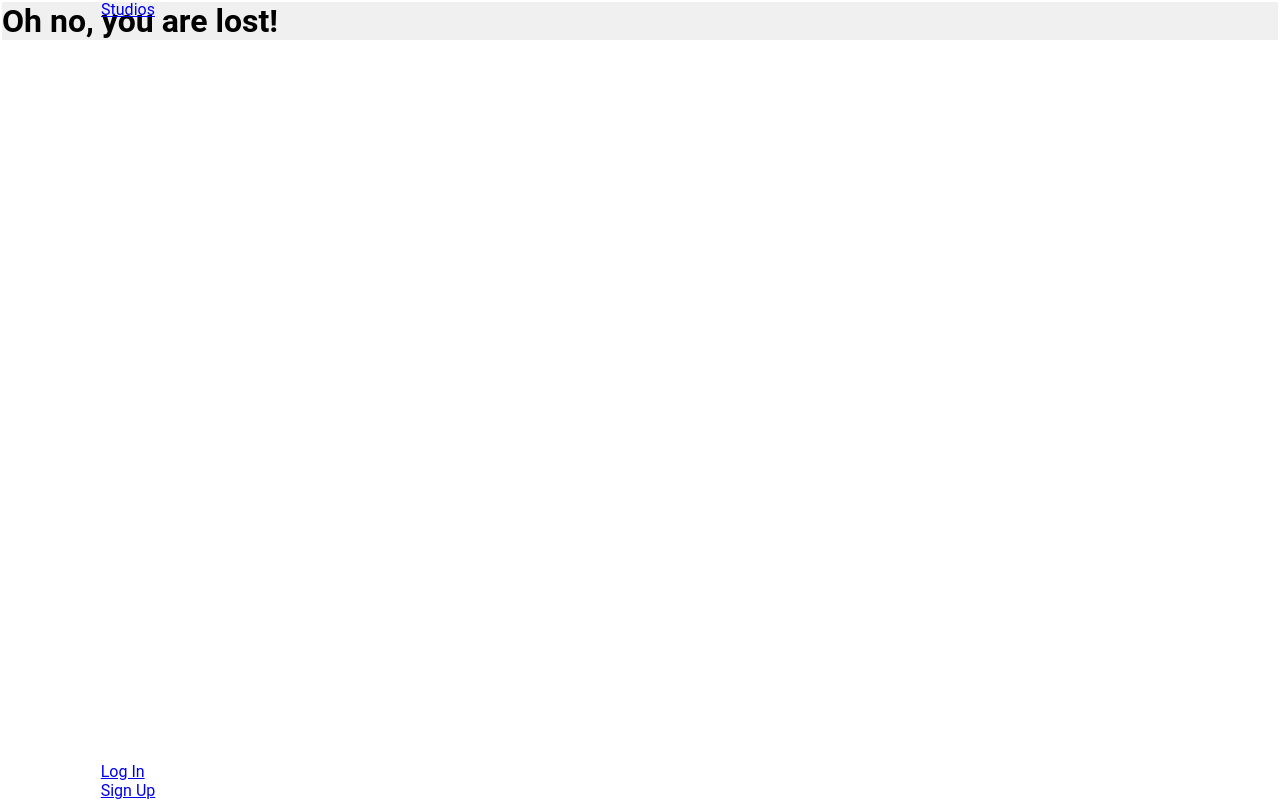
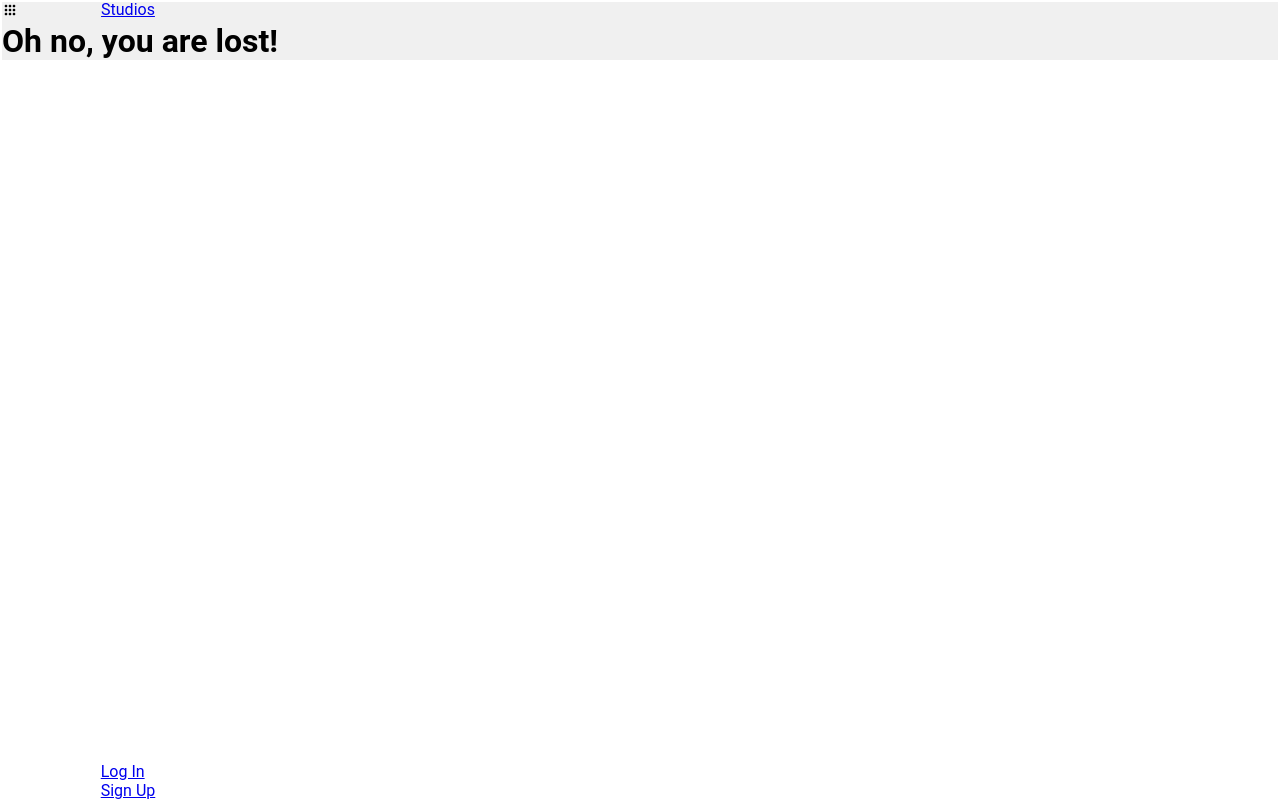
Before and after one commit to rica213/vr-world-front-end, a React app: page /auth in a window 1280 px wide. Built offline with nearby package versions, Linux system fonts and the light colour scheme; the HTML template or start-up script is replaced by a standard one.

Commit message:
Add menu icon to the App

```diff
--- a/src/App.jsx
+++ b/src/App.jsx
@@ -4,12 +4,23 @@ import NoMatch from './pages/NoMatch';
 import './styles/App.css';
 import Landingpage from './pages/Landingpage';
 import Navigation from './components/Navigation';
+import { CgMenuGridO } from "react-icons/cg";
+import { useDispatch } from "react-redux";
+import { toggleNav } from "./redux/features/NavbarSlice";
 
 function App() {
   const location = useLocation();
   const hideNavigation = location.pathname === '/';
+  const dispatch = useDispatch();
+
   return (
     <main>
+      {!hideNavigation && (
+        <CgMenuGridO
+          className="menu-icon"
+          onClick={() => dispatch(toggleNav())}
+        />
+      )}
       {!hideNavigation && <Navigation />}
       <Routes>
         <Route exact path="/" element={<Landingpage />} />
```
